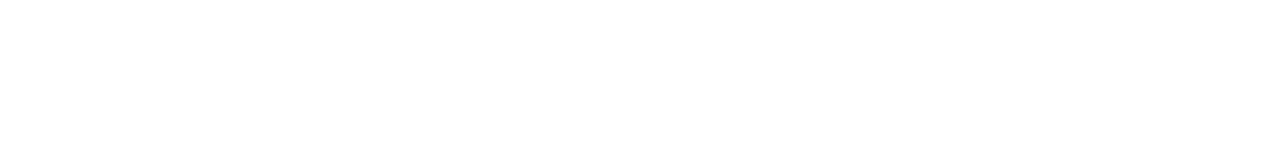
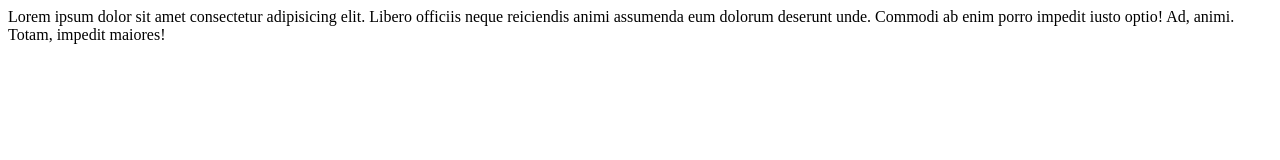
Before and after one commit to mwangimuringi/website-repo, a plain HTML site: page index.html in a window 1280 px wide. Drawn offline with Linux system fonts and the light colour scheme.

Commit message:
Update index.html

```diff
--- a/index.html
+++ b/index.html
@@ -5,7 +5,9 @@
     <meta name="viewport" content="width=device-width, initial-scale=1.0">
     <title>Document</title>
 </head>
-<body>
+<body>Lorem ipsum dolor sit amet consectetur adipisicing elit. Libero officiis neque
+     reiciendis animi assumenda eum dolorum deserunt unde. Commodi ab enim porro impedit
+      iusto optio! Ad, animi. Totam, impedit maiores!
 
 </body>
 </html>
```
